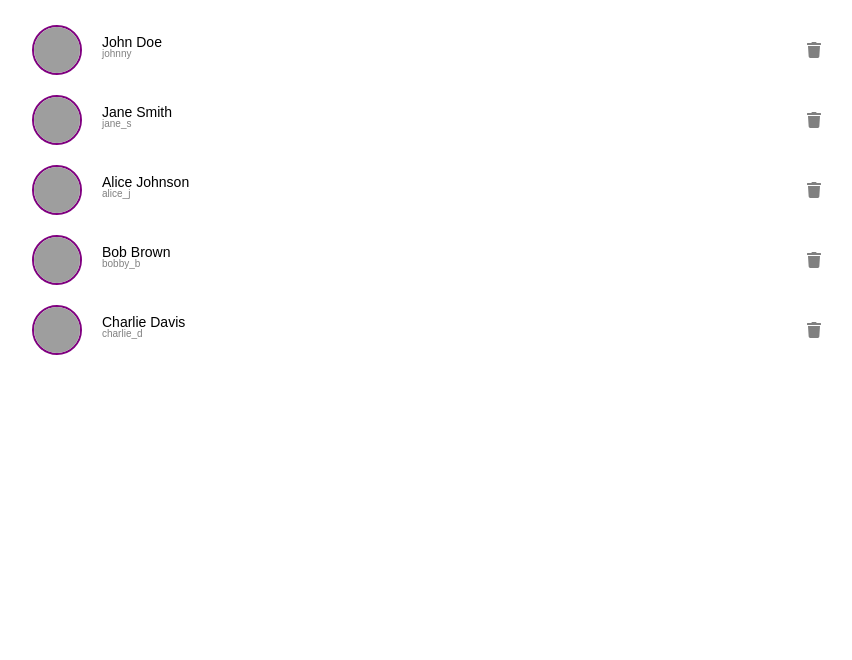
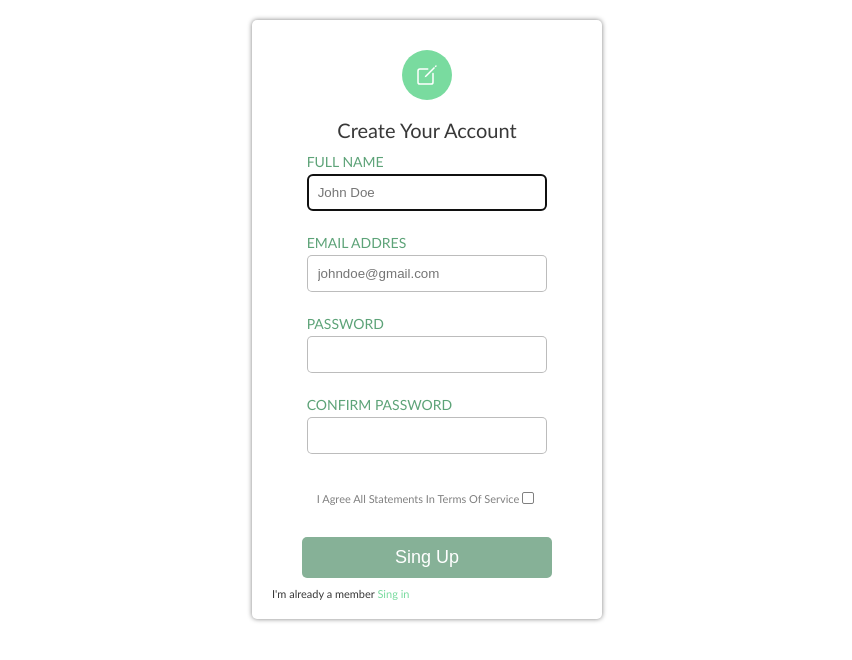
Before and after one commit to VasylUlianovskyi/React-Router-App, a React (Vite) app: page /loginform in a window 1280 px wide. Shown: the top 660 px of the page, without its empty margins (213-1065 px from the left). Built offline with nearby package versions, Linux system fonts and the light colour scheme; grey boxes are pictures that could not be loaded; the HTML template or start-up script is replaced by a standard one.

Commit message:
Create login form, add css

```diff
--- a/src/App.jsx
+++ b/src/App.jsx
@@ -1,9 +1,11 @@
+import LoginForm from "./LoginForm/LoginForm";
 import UserList from "./UserList/UserList";
 
 function App() {
   return (
     <>
-      <UserList />
+      {/* <UserList /> */}
+      <LoginForm />
     </>
   );
 }
--- /dev/null
+++ b/src/LoginForm/LoginForm.jsx
@@ -0,0 +1,86 @@
+import { IoCreateOutline } from "react-icons/io5";
+import styles from "./LoginForm.module.css";
+
+const LOGIN_FORM_REG_EXP = {
+  fullname: /^[A-Z][a-z]{1, 31}$/,
+  email: /^.+@.+$/,
+  password: /^(?=.*[A-Z])(?=.*[a-z])(?=.*[!@#$%^&*])(?=.*[\d]).{8,32}$/,
+};
+function LoginForm() {
+  return (
+    <article className={styles.loginFormArticle}>
+      <div className={styles.createAccountIcon}>
+        <IoCreateOutline className={styles.icon} />
+      </div>
+      <h2 className={styles.loginFormTitle}>Create Your Account</h2>
+      <form className={styles.loginFormContainer}>
+        <label className={styles.loginForm}>
+          <span className={styles.inputCaption}>Full Name</span>
+          <input
+            // className={checkedValidInputs}
+            type="text"
+            name="name"
+            // value={fullname}
+            required
+            autoFocus
+            placeholder="John Doe"
+          />
+        </label>
+        <label className={styles.loginForm}>
+          <span className={styles.inputCaption}>Email addres</span>
+          <input
+            // className={checkedValidInputs}
+            type="email"
+            name="email"
+            // value={email}
+            required
+            placeholder="johndoe@gmail.com"
+          />
+        </label>
+        <label className={styles.loginForm}>
+          <span className={styles.inputCaption}>Password</span>
+          <input
+            // className={checkedValidInputs}
+            type="password"
+            name="password"
+            // value={password}
+          />
+        </label>
+        <label className={styles.loginForm}>
+          <span className={styles.inputCaption}>Confirm Password</span>
+          <input
+            // className={checkedValidInputs}
+            type="password"
+            name="password"
+            // value={password}
+            required
+          />
+        </label>
+        <label className={styles.checkbox}>
+          I Agree All Statements In Terms Of Service
+          <input
+            className={styles.chekedIcon}
+            name="AgreeCheckBox"
+            type="checkbox"
+            // checked
+            // onChange
+          />
+          <span className={styles.newCheckboxIcon}></span>
+        </label>
+        <button className={styles.loginBtn} type="submit" disabled>
+          Sing Up
+        </button>
+      </form>
+      <p className={styles.link}>
+        I'm already a member{" "}
+        <span>
+          <a className={styles.singInLink} href="#">
+            Sing in
+          </a>
+        </span>
+      </p>
+    </article>
+  );
+}
+
+export default LoginForm;
--- /dev/null
+++ b/src/LoginForm/LoginForm.module.css
@@ -0,0 +1,140 @@
+.loginFormArticle {
+  max-width: 350px;
+  min-width: 250px;
+  width: 100%;
+  display: flex;
+  flex-direction: column;
+  flex-wrap: wrap;
+  padding: 20px;
+  margin: 20px auto;
+  gap: 10px;
+  box-shadow: 0 0 5px grey;
+  border-radius: 5px;
+  align-items: center;
+  color: #5da378;
+  font-family: 'Gill Sans', 'Gill Sans MT', Calibri, 'Trebuchet MS', sans-serif;
+
+}
+
+.icon {
+  font-size: 24px;
+  color: white;
+
+}
+
+.createAccountIcon {
+  width: 50px;
+  height: 50px;
+  background-color: #79db9f;
+  border-radius: 50px;
+  margin: 10px;
+  padding: 0%;
+  display: flex;
+  justify-content: center;
+  align-items: center;
+}
+
+.loginFormTitle {
+  font-size: 20px;
+  color: rgb(56, 56, 56);
+  margin: 0;
+  padding: 0;
+}
+
+
+.loginFormContainer {
+  display: flex;
+  flex-direction: column;
+  gap: 15px;
+  justify-content: space-between;
+  text-transform: uppercase;
+  font-size: 14px;
+}
+
+
+
+.loginForm {
+  display: flex;
+  justify-content: space-between;
+  flex-direction: column;
+  gap: 5px;
+  padding: 5px;
+}
+
+
+
+input {
+  padding: 10px;
+  border: 1px solid rgba(128, 128, 128, 0.527);
+  border-radius: 5px;
+}
+
+
+.checkbox {
+  margin: 15px;
+  color: grey;
+  font-size: 11px;
+  text-transform: none;
+  display: flex;
+  align-items: center;
+}
+
+.chekedIcon {
+  display: none;
+}
+
+.newCheckboxIcon {
+  width: 12px;
+  height: 12px;
+  border: 1px solid grey;
+  display: inline-block;
+  position: relative;
+  background-color: #fff;
+  border-radius: 2px;
+  padding: 2px;
+  margin: 3px;
+}
+
+[type=checkbox]:checked+.newCheckboxIcon:before {
+  display: flex;
+  justify-content: center;
+  content: "\2714";
+  position: absolute;
+  object-fit: contain;
+  top: -1px;
+  left: -1px;
+  right: -1px;
+  padding: 1px 0px 1px 0px;
+  border: 1px solid grey;
+  font-size: 10px;
+  background-color: #5da378;
+  border-radius: 2px;
+  color: white;
+}
+
+.loginBtn {
+  padding: 10px;
+  font-size: 18px;
+  background-color: #79db9f;
+  border: none;
+  border-radius: 5px;
+  color: white;
+  cursor: pointer;
+}
+
+
+.loginBtn:disabled {
+  background-color: #86b197;
+  cursor: default;
+}
+
+.link {
+  color: rgba(56, 56, 56);
+  font-size: 11px;
+  align-self: start
+}
+
+.singInLink {
+  color: #79db9f;
+  text-decoration: none;
+}
```
